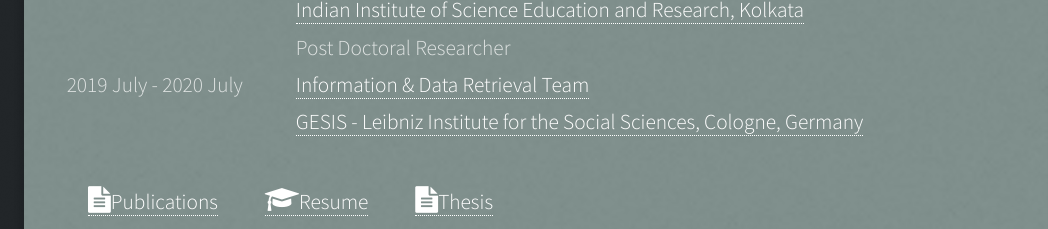
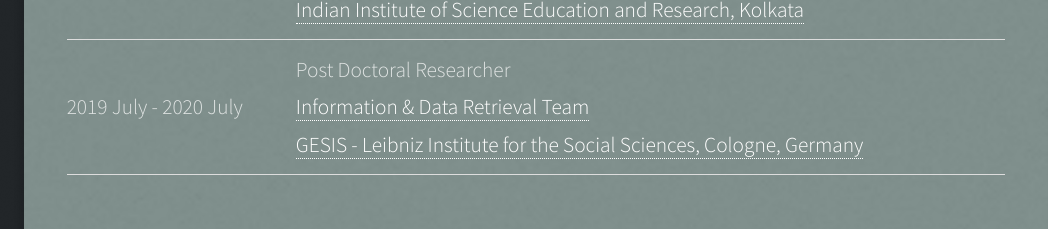
Before and after one commit to dwaipayanroy/dwaipayanroy.github.io, a plain HTML site: page index.html in a window 1280 px wide. Shown: the part 559-788 px from the top of the page, 232-1280 px from the left. Drawn offline with Linux system fonts and the light colour scheme; files whose address does not match are found by name.

Commit message:
updated July'21

```diff
--- a/index.html
+++ b/index.html
@@ -166,7 +166,7 @@ Prior to that, I was a senior research fellow at <a href="http://www.isical.ac.i
                 <td><a href="https://www.iiserkol.ac.in/" target="_blank">Indian Institute of Science Education and Research, Kolkata</a></td>
               </tr>
               <hr>
-
+<tr><td colspan="2"><hr></td></tr>
               <tr>
                 <td></td>
                 <td>Post Doctoral Researcher</td>
@@ -180,6 +180,7 @@ Prior to that, I was a senior research fellow at <a href="http://www.isical.ac.i
                 <td></td>
                 <td><a href="https://www.gesis.org/en/institute/departments/knowledge-technologies-for-the-social-sciences" target="_blank">GESIS - Leibniz Institute for the Social Sciences, Cologne, Germany</a></td>
               </tr>
+<tr><td colspan="2"><hr></td></tr>
 
             </table>
 	  <footer>
```
Also changed, not shown: 1 other file.
